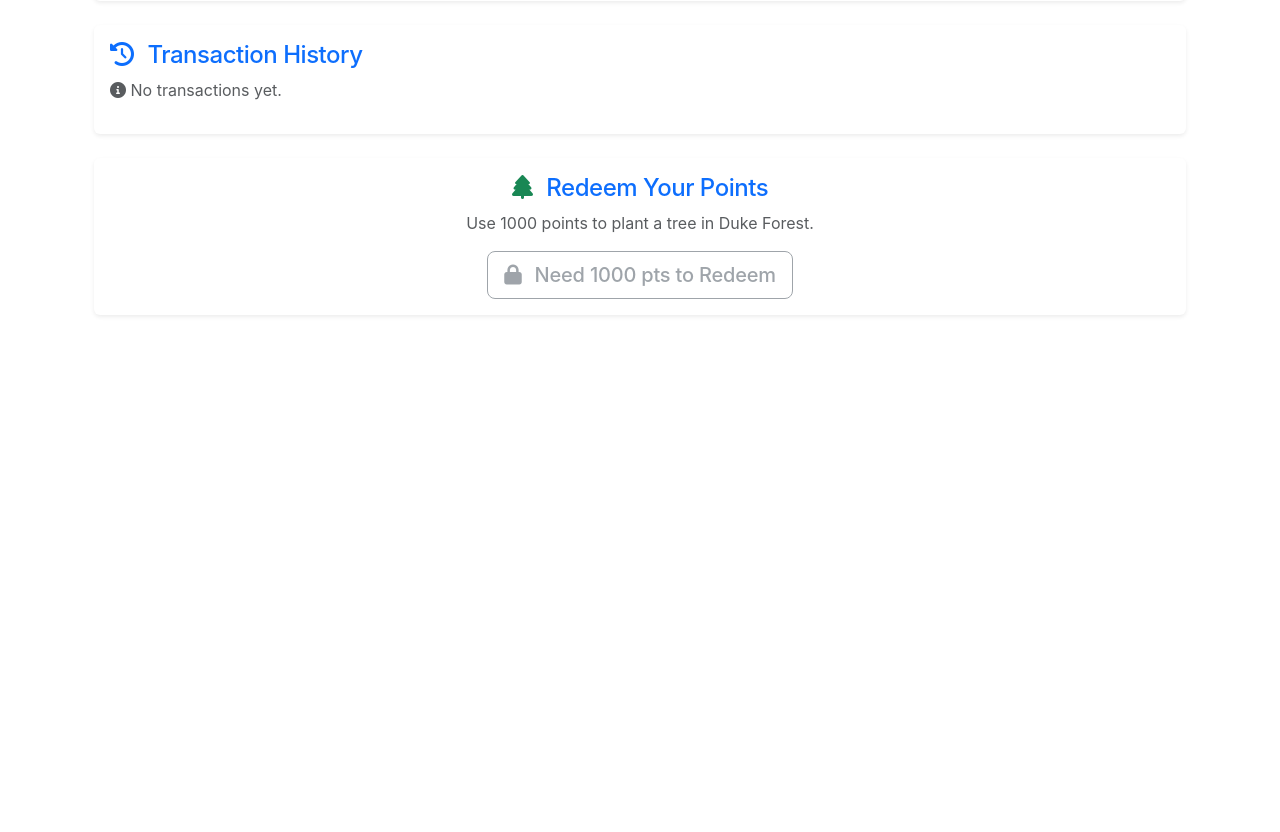
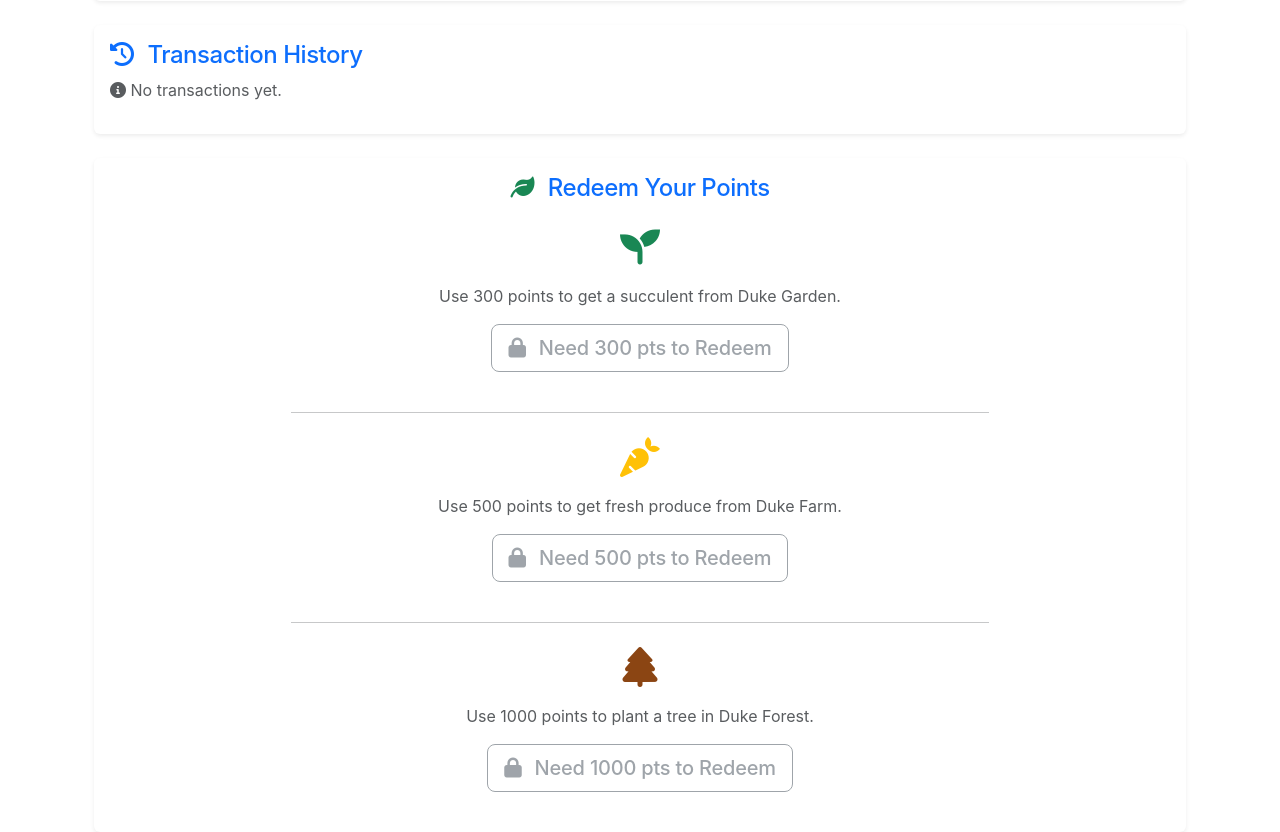
Before and after one commit to shenxingy/duke-duber, a Django app: page /points/my-points/ in a window 1280 px wide. Shown: the part 367-1199 px from the top of the page. Before the commit the page ends 683 px from the top, so only its background shows below. Run offline with Django 5.2, Linux system fonts and the light colour scheme; the visitor is signed in with stand-in values (Sample User, id 1); data comes from the database, SQL or seed files in the repository; data that the repository does not hold is empty; some libraries are stand-ins or nearby versions.

Commit message:
added succulent and fresh produce options

```diff
--- a/docker-deploy/duber-web-app/points/templates/points/my_points.html
+++ b/docker-deploy/duber-web-app/points/templates/points/my_points.html
@@ -59,16 +59,67 @@
     <!-- Redeem Section -->
     <div class="card shadow-sm border-0 mt-4">
         <div class="card-body text-center">
-            <h4 class="text-primary">
-                <i class="fas fa-tree me-2 text-success"></i> Redeem Your Points
+            <h4 class="text-primary mb-4">
+                <i class="fas fa-leaf me-2 text-success"></i> Redeem Your Points
             </h4>
+
+            <div class="row justify-content-center">
+                <div class="col-md-8">
+                    <!-- Succulent Option -->
+                    <div class="mb-4">
+                        <div class="text-center mb-3">
+                            <i class="fas fa-seedling text-success" style="font-size: 2.5rem;"></i>
+                        </div>
+                        <p class="text-muted">Use 300 points to get a succulent from Duke Garden.</p>
+                        {% if user_points.points >= 300 %}
+                            <form action="{% url 'points:redeem_succulent' %}" method="post" class="mb-3">
+                                {% csrf_token %}
+                                <button type="submit" class="btn btn-success btn-lg">
+                                    <i class="fas fa-seedling me-2"></i> Get a Succulent (300 pts)
+                                </button>
+                            </form>
+                        {% else %}
+                            <button class="btn btn-outline-secondary btn-lg mb-3" disabled>
+                                <i class="fas fa-lock me-2"></i> Need 300 pts to Redeem
+                            </button>
+                        {% endif %}
+                    </div>
+
+                    <hr class="my-4">
+
+                    <!-- Produce Option -->
+                    <div class="mb-4">
+                        <div class="text-center mb-3">
+                            <i class="fas fa-carrot text-warning" style="font-size: 2.5rem;"></i>
+                        </div>
+                        <p class="text-muted">Use 500 points to get fresh produce from Duke Farm.</p>
+                        {% if user_points.points >= 500 %}
+                            <form action="{% url 'points:redeem_produce' %}" method="post" class="mb-3">
+                                {% csrf_token %}
+                                <button type="submit" class="btn btn-warning btn-lg">
+                                    <i class="fas fa-carrot me-2"></i> Get Fresh Produce (500 pts)
+                                </button>
+                            </form>
+                        {% else %}
+                            <button class="btn btn-outline-secondary btn-lg mb-3" disabled>
+                                <i class="fas fa-lock me-2"></i> Need 500 pts to Redeem
+                            </button>
+                        {% endif %}
+                    </div>
+
+                    <hr class="my-4">
+
+                    <!-- Tree Option -->
+                    <div class="mb-4">
+                        <div class="text-center mb-3">
+                            <i class="fas fa-tree" style="font-size: 2.5rem; color: #8B4513;"></i>
+                        </div>
                         <p class="text-muted">Use 1000 points to plant a tree in Duke Forest.</p>
-
                         {% if user_points.points >= 1000 %}
                             <form action="{% url 'points:redeem_tree' %}" method="post">
                                 {% csrf_token %}
-                    <button type="submit" class="btn btn-success btn-lg">
-                        <i class="fas fa-hand-holding-heart me-2"></i> Plant a Tree (1000 pts)
+                                <button type="submit" class="btn btn-lg" style="background-color: #8B4513; color: white;">
+                                    <i class="fas fa-tree me-2"></i> Plant a Tree (1000 pts)
                                 </button>
                             </form>
                         {% else %}
@@ -78,6 +129,9 @@
                         {% endif %}
                     </div>
                 </div>
+            </div>
+        </div>
+    </div>
 
 </div> <!-- /.container -->
 {% endblock %}
--- a/docker-deploy/duber-web-app/points/urls.py
+++ b/docker-deploy/duber-web-app/points/urls.py
@@ -1,9 +1,11 @@
 from django.urls import path
-from .views import my_points, redeem_tree
+from .views import my_points, redeem_tree, redeem_succulent, redeem_produce
 
 app_name = "points"
 
 urlpatterns = [
     path('my-points/', my_points, name='my_points'),
     path('redeem-tree/', redeem_tree, name='redeem_tree'),
+    path('redeem-succulent/', redeem_succulent, name='redeem_succulent'),
+    path('redeem-produce/', redeem_produce, name='redeem_produce'),
 ]
--- a/docker-deploy/duber-web-app/points/views.py
+++ b/docker-deploy/duber-web-app/points/views.py
@@ -5,6 +5,8 @@ from django.shortcuts import redirect
 from django.contrib import messages
 
 TREE_COST = 1000  # Assume 1000 points to plant a tree
+SUCCULENT_COST = 300  # 多肉植物兑换成本
+PRODUCE_COST = 500  # 蔬果兑换成本
 
 @login_required
 def redeem_tree(request):
@@ -25,6 +27,42 @@ def redeem_tree(request):
     return redirect('points:my_points')
 
 @login_required
+def redeem_succulent(request):
+    user_points = UserPoints.objects.get(user=request.user)
+
+    if user_points.points >= SUCCULENT_COST:
+        user_points.points -= SUCCULENT_COST
+        user_points.save()
+
+        PointsTransaction.objects.create(
+            user=request.user, points=SUCCULENT_COST, transaction_type='redeem'
+        )
+
+        messages.success(request, "Congratulations! You got a succulent from Duke Garden!")
+    else:
+        messages.error(request, "Not enough points to redeem a succulent.")
+
+    return redirect('points:my_points')
+
+@login_required
+def redeem_produce(request):
+    user_points = UserPoints.objects.get(user=request.user)
+
+    if user_points.points >= PRODUCE_COST:
+        user_points.points -= PRODUCE_COST
+        user_points.save()
+
+        PointsTransaction.objects.create(
+            user=request.user, points=PRODUCE_COST, transaction_type='redeem'
+        )
+
+        messages.success(request, "Congratulations! You got fresh produce from Duke Farm!")
+    else:
+        messages.error(request, "Not enough points to redeem produce.")
+
+    return redirect('points:my_points')
+
+@login_required
 def my_points(request):
     user_points, created = UserPoints.objects.get_or_create(user=request.user)
     transactions = PointsTransaction.objects.filter(user=request.user).order_by('-timestamp')
```
Also changed, not shown: docker-deploy/duber-web-app/static/css/style.css (+21 -0 lines), docker-deploy/duber-web-app/templates/home.html (+24 -1 lines). Lines whose indentation alone changed are shown as unchanged.
